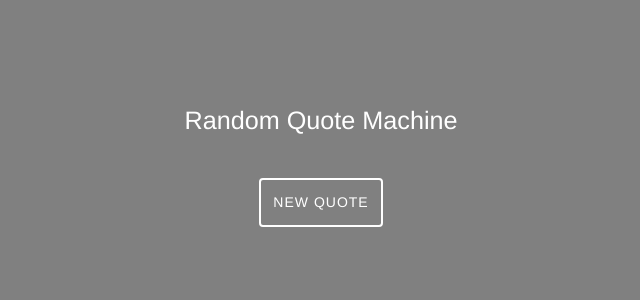
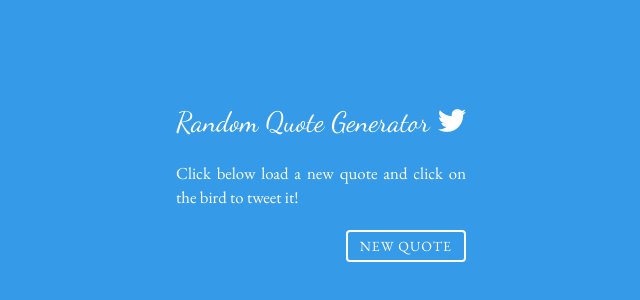
Before and after one commit to femarchi/random-quote-machine, a plain HTML site: page index.html in a window 1280 px wide. Shown: the part 188-488 px from the top of the page, without its empty margins (319-959 px from the left). Drawn offline with nearby package versions, Linux system fonts and the light colour scheme.

Commit message:
Finished

```diff
--- a/index.html
+++ b/index.html
@@ -6,7 +6,7 @@
   <meta http-equiv="X-UA-Compatible" content="IE=edge">
 
   <meta name="viewport" content="width=device-width, initial-scale=1"> <!-- Mobile First -->
-  <meta name="description" content="Random Quote Machine made for FreeCodeCamp Front-End Development challenge">
+  <meta name="description" content="Random Quote Generator made for FreeCodeCamp Front-End Development challenge">
   <meta name="keywords" content="random quote machine front-end web developer freecodecamp">
   <meta name="author" content="Felipe Marchi">
 
@@ -15,12 +15,15 @@
 	<!-- Bootstrap core CSS-->
   <link rel="stylesheet" href="https://maxcdn.bootstrapcdn.com/bootstrap/3.3.7/css/bootstrap.min.css" integrity="sha384-BVYiiSIFeK1dGmJRAkycuHAHRg32OmUcww7on3RYdg4Va+PmSTsz/K68vbdEjh4u" crossorigin="anonymous">
 
-  <!-- Font Awesome -->
-  <script src="https://use.fontawesome.com/11b943fcba.js"></script>
+  <!-- Load Fonts -->
+  <link href="https://fonts.googleapis.com/css?family=Dancing+Script|EB+Garamond" rel="stylesheet">
 
   <!--[if lt IE 9]>
     <script src="http://html5shiv.googlecode.com/svn/trunk/html5.js"></script>
   <![endif]-->
+
+  <!-- Font Awesome -->
+  <script src="https://use.fontawesome.com/11b943fcba.js"></script>
 
   <!-- Stylesheet Link -->
   <link rel="stylesheet" href="stylesheet.css" type="text/css">
@@ -31,15 +34,19 @@
 
   <div id="page-wrapper" class="container-fluid">
 
-    <div id="machine-wrapper" class="row text-center">
+    <div id="machine-wrapper" class="row">
 
-      <div id="machine-title" class="col-xs-12 text-center">
-        <p id="title">Random Quote Machine</p>
+      <div id="machine-title" class="col-xs-12">
+        <p id="title">Random Quote Generator</p>
+        <a id="twitter-btn" href="https://twitter.com/share/" target="_blank">
+          <i class="fa fa-twitter" aria-hidden="true"></i>
+        </a>
       </div>
 
       <div id="quotes-area" class="col-xs-12">
-        <p id="quote"></p>
+        <p id="quote">Click below load a new quote and click on the bird to tweet it!</p>
         <p id="author"></p>
+
       </div>
 
       <div id="button-area" class="col-xs-12">
@@ -48,15 +55,23 @@
         </button>
       </div>
 
+      <div id="twitter-btn-area" class="col-xs-12">
+
+      </div>
+
     </div>
 
   </div>
 
 <!-- Scripts to load at the end -->
+
+    <!-- JQuery -->
     <script src="https://ajax.googleapis.com/ajax/libs/jquery/3.0.0/jquery.min.js" integrity="sha384-THPy051/pYDQGanwU6poAc/hOdQxjnOEXzbT+OuUAFqNqFjL+4IGLBgCJC3ZOShY" crossorigin="anonymous"></script>
 
+    <!-- Bootstrap -->
     <script src="https://maxcdn.bootstrapcdn.com/bootstrap/3.3.7/js/bootstrap.min.js" integrity="sha384-Tc5IQib027qvyjSMfHjOMaLkfuWVxZxUPnCJA7l2mCWNIpG9mGCD8wGNIcPD7Txa" crossorigin="anonymous"></script>
 
+    <!-- Custom Script -->
     <script src="script.js"></script>
 
 </body>
--- a/script.js
+++ b/script.js
@@ -2,14 +2,17 @@ $(document).ready(function() {
 
 	//keep track of current status to avoid repetition (to implement)
 	var currentID = 0;
-	var currentColor = "";
+	var currentColor = "#359BE8";
 
 	var bgColor = function() {
-		//generate a new background color
-		var colorArray = ["lightgray", "gray", "darkgray", "black"];
-		var newColor = colorArray[Math.floor(Math.random()*(colorArray.length))];
-		$("#page-wrapper").css("background-color", newColor);
+		//generate a new background color avoiding repetitions
+		var colorArray = ["#55F04E", "#FF58C9", "#9C9C94", "#FFB333", "#359BE8"];
+		var newColor = currentColor;
+		while (newColor === currentColor) {
+			newColor = colorArray[Math.floor(Math.random()*(colorArray.length))];
+		}
 		currentColor = newColor;
+		$("#page-wrapper").css("background-color", currentColor);
 	}
 
 	function loadQuote () {
@@ -18,19 +21,29 @@ $(document).ready(function() {
 		$.getJSON("https://raw.githubusercontent.com/femarchi/random-quote-machine/master/quote-list.json", function (data){
 			var i = 0;
 			var found = false;
-			var quoteId = Math.floor(Math.random()*data.length);
-			//console.log(currentID);
+
+			var quoteId = currentID;
+			while (quoteId === currentID){
+				quoteId = Math.floor(Math.random()*data.length);
+			}
+			currentID = quoteId;
 
 			while (!found && i < data.length){
 				if(data[i].ID === quoteId){
-					// console.log(
-					// 						data[i].ID + "\n"
-					// 						+ data[i].quote + "\n"
-					// 						+ data[i].author
-					// 						);
-					$("#quote").html(data[i].quote);
-					$("#author").html(data[i].author);
-					currentID = quoteId;
+					$("#quotes-area").css("opacity", 0);
+					$("#quotes-area").on('transitionend webkitTransitionEnd oTransitionEnd otransitionend MSTransitionEnd',
+    function() {
+	    			$("#quote").html(data[i].quote);
+						$("#author").html(data[i].author);
+
+						// update twitter share button
+						var tweetText = data[i].quote + " -" + data[i].author;
+						tweetText = encodeURIComponent(tweetText.trim());
+						var tweetLink = "https://twitter.com/intent/tweet?text=" + tweetText;
+						console.log(tweetText);
+						$("#twitter-btn").attr("href", tweetLink);
+	          $("#quotes-area").css("opacity", 1);
+    });
 					found = true;
 				}
 				i++;
@@ -42,6 +55,7 @@ $(document).ready(function() {
 
 	$("#new-quote-button").on("click", function(){
 		// button click changes quote and bgcolor
+
 		loadQuote();
 		bgColor();
 	});
--- a/stylesheet.css
+++ b/stylesheet.css
@@ -8,10 +8,10 @@ body {
 
 #page-wrapper {
 	height: 100%;
-	background-color: gray;
-	transition: background linear 0.5s;
-  -moz-transition: background linear 0.5s;
-  -webkit-transition: background linear 0.5s;
+	background-color: #359BE8;
+	transition: background linear 1.2s;
+  -moz-transition: background linear 1.2s;
+  -webkit-transition: background linear 1.2s;
 }
 
 
@@ -27,37 +27,59 @@ body {
 }
 
 	#title {
+		font-family: 'Dancing Script', cursive;
 		color: white;
-		font-size: 1.8em;
+		font-size: 2em;
+		text-align: left;
+		float: left;
+
+	}
+
+	#twitter-btn {
+		float: right;
+		font-size: 2em;
+		color: white;
 	}
 
 	#quotes-area{
-		margin-top: 10px;
+		padding-top: 10px;
+		opacity: 1;
+		transition: opacity 0.6s linear;
+  		-moz-transition: opacity 0.6s linear;
+  		-webkit-transition: opacity 0.6s linear;
+  	font-family: 'EB Garamond', serif;
 	}
 
 		#quote {
 			color: white;
 			font-size: 1.2em;
+			text-align: justify;
 		}
 
 		#author {
 			color: white;
 			font-size: 1.2em;
 			font-style: italic;
+			text-align: right;
 		}
 
 	#button-area {
-		margin-top: 10px;
+		padding-top: 10px;
 	}
 
 
-
-/* css btn style override*/
+/* bootstrap .btn styles override*/
 
 .btn {
+	font-family: 'EB Garamond', serif;
 	letter-spacing: 1px;
 	text-transform: uppercase;
-	padding: 12px 12px 3px 12px;
+	padding: 4px 12px 4px 12px;
+	float: right;
+}
+
+.btn p {
+  margin: 0;
 }
 
 .btn-primary, .btn-primary:visited, .btn-primary:focus {
@@ -68,21 +90,14 @@ body {
 }
 
 .btn-primary:hover {
-  background: transparent;
-  color: #DDD;
-  border-color: #DDD;
+  background: rgba(255, 255, 255, 0.2);
+  color: #FFF;
+  border-color: #FFF;
   border-width: 2px;
 }
 
 .btn-primary:active, .btn-primary.active {
-    background: transparent!important;
-    border-color: #FFF!important;
-    border-width: 2px!important;
+  background: transparent!important;
+  border-color: #FFF!important;
+  border-width: 2px!important;
 }
-
-
-
-.bordered{
-	border: 2px dashed yellow!important;
-	padding: -2px!important;
-}
```
